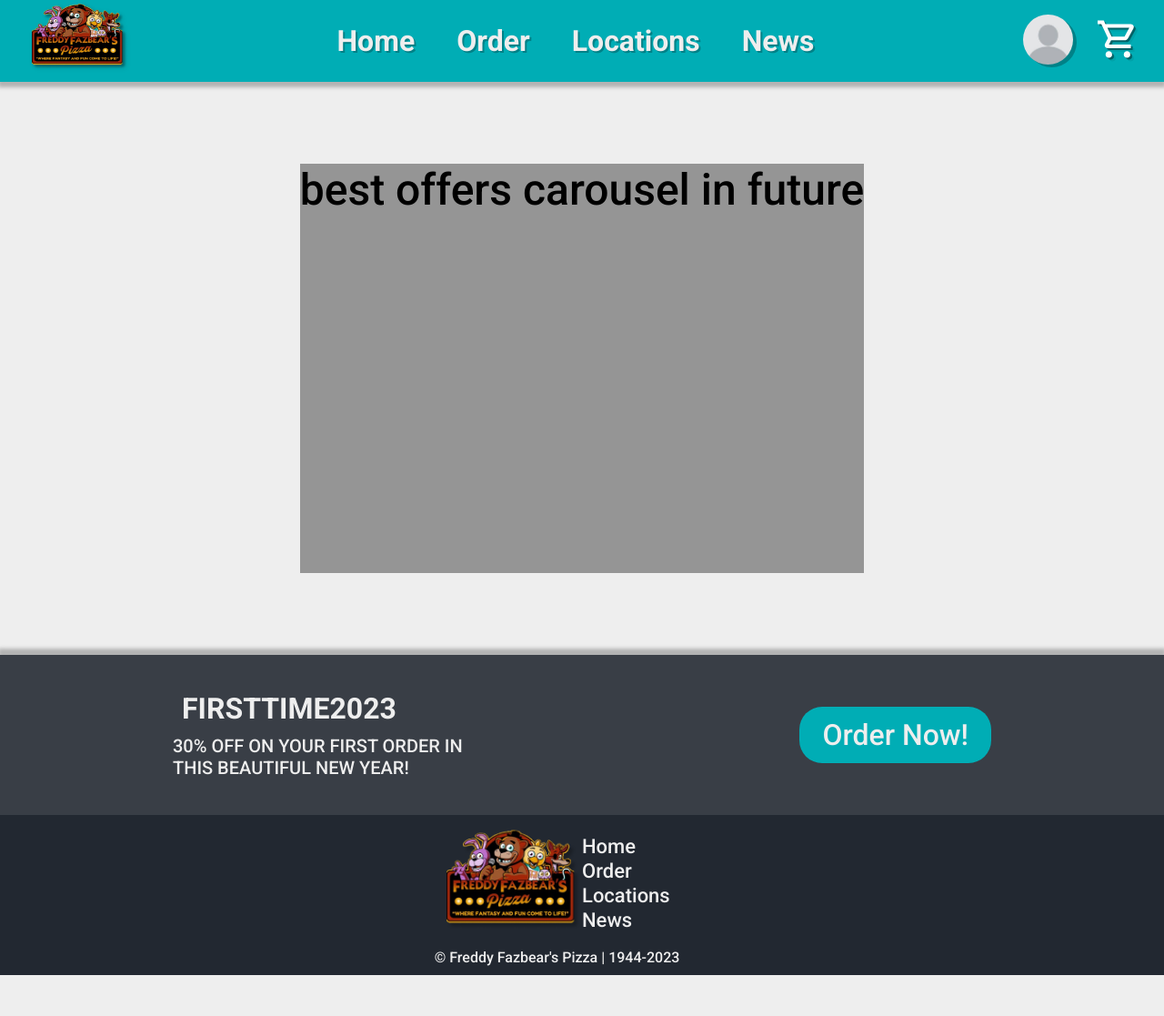
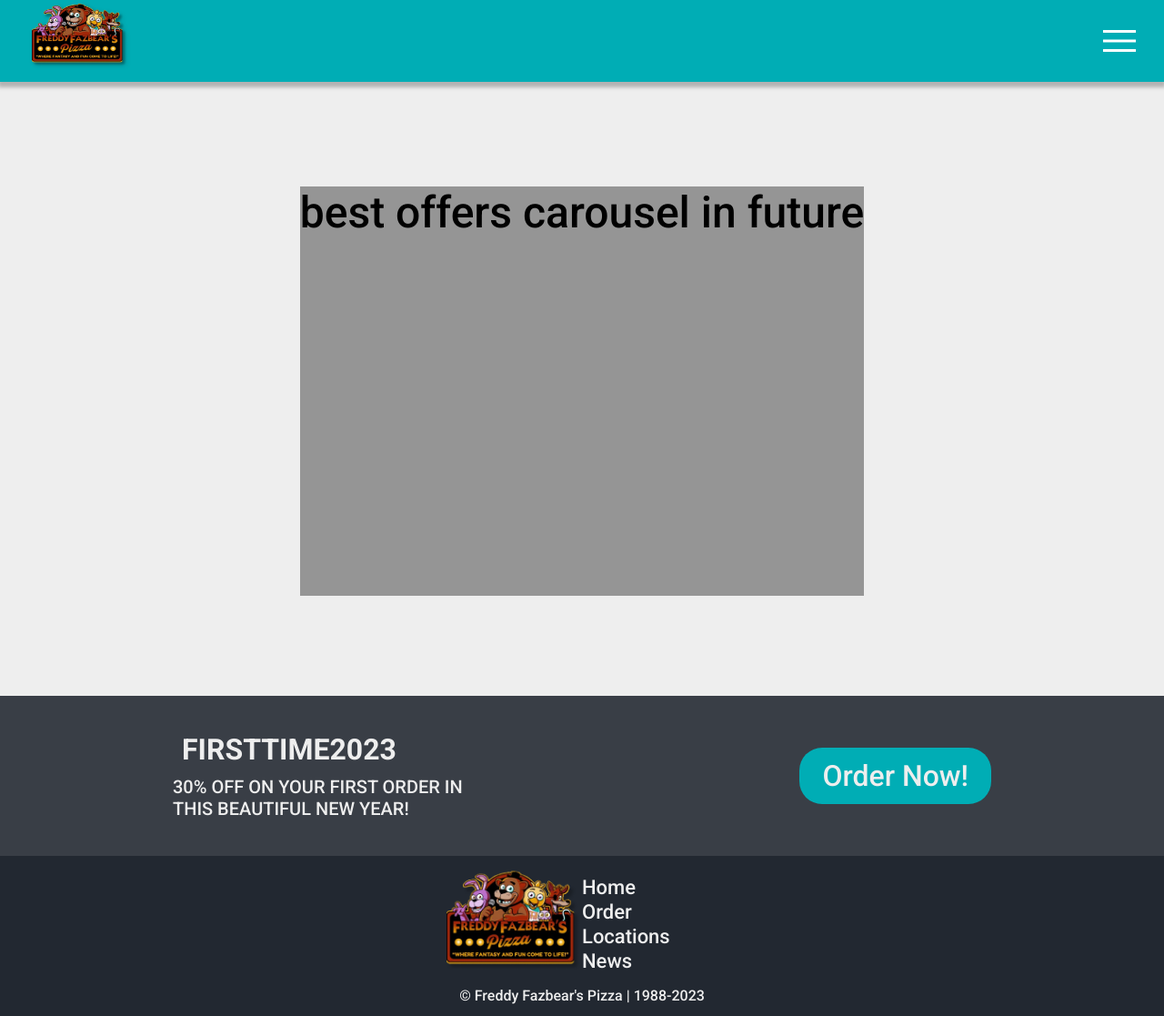
Before and after one commit to qvarkk/freddy-fazbear-pizza-website, a PHP site: page /OLD/index.php in a window 1280 px wide. Shown: the whole page at 91% size. Before the commit the page ends 1072 px from the top, so only its background shows below. Run offline with PHP 8.4, Linux system fonts and the light colour scheme; data that the repository does not hold is empty.

Commit message:
Resposive layout

```diff
--- a/OLD/index.php
+++ /dev/null
@@ -1,66 +0,0 @@
-<!DOCTYPE html>
-<html lang="en">
-<head>
-  <meta charset="UTF-8">
-  <meta http-equiv="X-UA-Compatible" content="IE=edge">
-  <meta name="viewport" content="width=device-width, initial-scale=1.0">
-  <link rel="stylesheet" href="./style.css">
-  <link rel="shortcut icon" href="favicon.ico" type="image/x-icon">
-  <script src="./main.js" defer></script>
-  <title>Freddy Fazbear Pizza</title>
-</head>
-<body>
-  <header class="header">
-    <div class="header-left-side">
-      <img class="header-logo" src="./img/logo.png">
-    </div>
-    <nav class="header-center">
-      <a class="header-home" href="">Home</a>
-      <a class="header-order" href="">Order</a>
-      <a class="header-locations" href="">Locations</a>
-      <a class="header-news" href="">News</a>
-    </nav>
-
-     <div class="header-right-side">
-       <div class="header-profile">
-         <img class="header-pfp" id="headerMenuBtn" src="./img/default-pfp.jpg" alt="Profile picture">
-         <div class="header-pf-menu inactive" id="headerMenu">
-           <a class="header-pf-profile" href="">Profile</a>
-          <a class="header-pf-settings" href="">Settings</a>
-           <a class="header-pf-logout" href="">Log Out</a>
-         </div>
-       </div>
-       <a class="header-cart" href="">
-         <img class="header-cart" src="./img/icons/shopping-cart.svg" alt="Cart">
-       </a>
-     </div>
-  </header>
-
-  <main class="main">
-    <div class="carousel-container">
-      <div class="carousel-filler">best offers carousel in future</div>
-    </div>
-    <div class="promo-filler">
-      <div class="promo-container">
-        <div class="promo-texts">
-          <p class="promo-code">FIRSTTIME2023</p>
-          <p class="promo-desc">30% OFF ON YOUR FIRST ORDER IN THIS BEAUTIFUL NEW YEAR!</p>
-        </div>
-        <button class="promo-button">Order Now!</button>
-      </div>
-    </div>
-  </main>
-  <footer class="footer">
-    <div class="footer-container">
-      <img class="footer-logo" src="./img/logo.png">
-      <nav class="footer-nav">
-        <a class="footer-home" href="">Home</a>
-        <a class="footer-order" href="">Order</a>
-        <a class="footer-locations" href="">Locations</a>
-        <a class="footer-news" href="">News</a>
-      </nav>
-      <p class="footer-copy">&copy; Freddy Fazbear's Pizza | 1944-2023</p>
-    </div>
-  </footer>
-</body>
-</html>
--- a/OLD/main.js
+++ /dev/null
@@ -1,5 +0,0 @@
-let headerMenu = document.querySelector('#headerMenu');
-let headerMenuBtn = document.querySelector('#headerMenuBtn');
-headerMenuBtn.addEventListener('click', () => {
-  headerMenu.classList.toggle('inactive');
-});
--- a/OLD/style.css
+++ /dev/null
@@ -1,243 +0,0 @@
-@import url('https://fonts.googleapis.com/css2?family=Roboto:ital,wght@0,300;0,500;0,700;0,900;1,500&display=swap');
-
-*, *::before, *::after {
-  margin: 0;
-  padding: 0;
-  box-sizing: border-box;
-  font-family: 'Roboto', sans-serif;
-}
-
-a {
-  text-decoration: none;
-  color: inherit;
-}
-
-body {
-  margin: 0;
-  background-color: #EEEEEE;
-  /* TO MAKE FOOTER STICK TO THE BOTTOM */
-  /* ADD THESE TO BODY IN EVERY DOCUMENT
-     AND FLEX: 1 TO MAIN IN EVERY DOCUMENT*/
-  display: flex;
-  flex-direction: column;
-  min-height: 100vh;
-}
-
-.header {
-  height: 90px;
-  background-color: #00ADB5;
-  display: flex;
-  justify-content: space-between;
-  box-shadow: 0 4px 4px 2px rgba(0, 0, 0, .25);
-  padding: 0px 35px 0px 35px;
-  width: 100vw;
-}
-
-.header-center {
-  display: flex;
-  justify-content: space-between;
-  align-items: center;
-  flex: 1;
-  max-width: 525px;
-}
-
-.header-right-side {
-  display: flex;
-  align-items: center;
-  justify-content: space-between;
-  flex: 1;
-  max-width: 120px;
-  gap: 25px;
-}
-
-.header-logo {
-  width: 106px;
-  height: 85px;
-  filter: drop-shadow(2px 2px 2px rgba(0, 0, 0, .25));
-}
-
-.header-home,
-.header-order,
-.header-locations,
-.header-news {
-  color: #EEEEEE;
-  font-size: 32px;
-  font-weight: 700;
-  text-shadow: 2px 2px rgba(0, 0, 0, .25);
-}
-
-.header-profile {
-  position: relative;
-  cursor: pointer;
-}
-
-.header-pf-menu {
-  position: absolute;
-  background-color: #EEEEEE;
-  display: flex;
-  flex-direction: column;
-  padding: 5px 15px 5px 15px;
-  border-radius: 8px;
-  right: 10px;
-  top: 78px;
-  box-shadow: 0 0 3px 0 rgba(0,0,0,.7);
-}
-
-.header-pf-menu::before {
-  content: "";
-  position: absolute;
-  background-color: #EEEEEE;
-  right: 15px;
-  top: 0;
-  border: 10px solid transparent;
-    border-top-color: transparent;
-    border-right-color: transparent;
-    border-bottom-color: transparent;
-    border-left-color: transparent;
-  transform-origin: 0 0;
-  transform: rotate(-45deg);
-  box-shadow: 3px -3px 3px 0 rgba(0,0,0,.2);
-}
-
-.header-pf-profile,
-.header-pf-settings,
-.header-pf-logout {
-  text-align: center;
-  font-size: 22px;
-}
-
-.header-pf-settings {
-  border-top: 1px solid #1717177e;
-  border-bottom: 1px solid #1717177e;
-}
-
-.header-pfp {
-  width: 55px;
-  height: 55px;
-  border-radius: 50%;
-  filter: drop-shadow(4px 3px rgba(0, 0, 0, .25));
-}
-
-.header-cart {
-  filter: drop-shadow(2px 2px rgba(0, 0, 0, .25));
-}
-
-.main {
-  min-width: 100vw;
-  padding-top: 90px;
-  display: flex;
-  flex-direction: column;
-  flex: 1;
-}
-
-.carousel-container {
-  max-width: 1200px;
-  margin: 0  auto;
-}
-
-.carousel-filler {
-  height: 450px;
-  width: 100%;
-  /* background-color: #D9D9D9; */
-  background-color: #959595;
-  text-align: center;
-  font-size: 48px;
-}
-
-.promo-filler {
-  width: 100vw;
-  background-color: #393E46;
-  margin-top: 90px;
-  flex: 1;
-  display: flex;
-  align-items: center;
-  padding: 40px 10px 40px 10px;
-  box-shadow: 0 -5px 4px 2px rgba(0, 0, 0, .25);
-}
-
-.promo-container {
-  max-width: 900px;
-  margin: 0 auto;
-  display: grid;
-  grid-template-columns: 4fr 1fr;
-  justify-items: start;
-}
-
-.promo-texts {
-  flex: 0 1 auto;
-  max-width: 350px;
-  display: flex;
-  flex-direction: column;
-  color: #EEEEEE;
-  gap: 10px;
-}
-
-.promo-code {
-  font-size: 32px;
-  padding-left: 10px;
-  font-weight: 700;
-}
-
-.promo-desc {
-  font-size: 20px;
-}
-
-.promo-button {
-  align-self: center;
-  font-size: 32px;
-  color: #EEEEEE;
-  border: none;
-  background-color: #00ADB5;
-  border-radius: 25px;
-  padding: 12px 25px;
-  white-space: nowrap;
-}
-
-.footer {
-  width: 100vw;
-  background-color: #222831;
-  padding: 10px;
-}
-
-.footer-container {
-  max-width: 400px;
-  margin: 0 auto;
-  display: grid;
-  grid-template: 5fr 1fr / 1fr 1fr;
-  justify-items: center;
-  align-items: center;
-}
-
-.footer-logo {
-  justify-self: end;
-  width: 149px;
-  height: 130px;
-}
-
-.footer-nav {
-  justify-self: start;
-  display: flex;
-  flex-direction: column;
-  align-items: start;
-  gap: 2px;
-}
-
-.footer-home,
-.footer-order,
-.footer-locations,
-.footer-news {
-  color: #EEEEEE;
-  font-size: 22px;
-}
-
-.footer-copy {
-  color: #EEEEEE;
-  font-size: 16px;
-  grid-column: 1 / 4;
-  align-self: end;
-  margin-right: 55px;
-}
-
-.inactive {
-  display: none;
-}
--- a/error.php
+++ b/error.php
@@ -2,3 +2,5 @@
 
 echo "error";
 echo $_POST["error"];
+
+?>
--- a/index.php
+++ b/index.php
@@ -9,14 +9,27 @@
     <link rel="stylesheet" href="./styles/footer.css">
     <link rel="stylesheet" href="./styles/index_main.css">
     <link rel="stylesheet" href="./styles/style.css">
-  <script src="./js/index.js" defer></script>
+    <script src="./js/header.js" defer></script>
     <title>Freddy's &middot; Home</title>
   </head>
   <body>
-  <?php
-  require("./php/header.php");
-  require("./php/index_main.php");
-  require("./php/footer.php");
-  ?>
+    <?php include "./php/header.php" ?>
+
+    <main class="main">
+      <div class="carousel-container">
+        <div class="carousel-filler">best offers carousel in future <?php if ($_POST["first_name"] != "") echo $_POST["first_name"]; ?></div>
+      </div>
+      <div class="promo-filler">
+        <div class="promo-container">
+          <div class="promo-texts">
+            <p class="promo-code">FIRSTTIME2023</p>
+            <p class="promo-desc">30% OFF ON YOUR FIRST ORDER IN THIS BEAUTIFUL NEW YEAR!</p>
+          </div>
+          <button type="button" class="promo-button">Order Now!</button>
+        </div>
+      </div>
+    </main>
+
+    <?php include "./php/footer.php" ?>
   </body>
 </html>
--- a/php/header.php
+++ b/php/header.php
@@ -1,25 +1,23 @@
 <header class="header">
-  <div class="header-left-side">
   <img class="header-logo" src="./img/logo.png">
-  </div>
-  <nav class="header-center">
+  <img id="headerMenuBtn" class="header-menu-icon" src="./img/icons/side-menu.svg" alt="Menu">
+
+  <div id="sidebarMenu" class="header-menu inactive">
+    <div id="blackScreen" class="black-screen"></div>
+
+    <div class="header-sidebar">
+      <img id="sidebarMenuBtn"  class="sidebar-menu-icon" src="./img/icons/side-menu.svg" alt="Menu">
+      <nav class="sidebar-nav">
+        <a class="header-profile" href="#">
+          <p class="sidebar-username">Name</p>
+          <img class="header-pfp" src="./img/default-pfp.jpg" alt="Profile picture">
+        </a>
         <a class="header-home" href="./index.php">Home</a>
         <a class="header-order" href="#">Order</a>
-    <a class="header-locations" href="#">Locations</a>
+        <a class="header-card" href="#">Cart</a>
+        <a class="header-locations" href="#">Places</a>
         <a class="header-news" href="#">News</a>
       </nav>
-
-   <div class="header-right-side">
-     <div class="header-profile">
-       <img class="header-pfp" id="headerMenuBtn" src="./img/default-pfp.jpg" alt="Profile picture">
-       <div class="header-pf-menu inactive" id="headerMenu">
-         <a class="header-pf-profile" href="./register.php">Profile</a>
-        <a class="header-pf-settings" href="#">Settings</a>
-         <a class="header-pf-logout" href="#">Log Out</a>
     </div>
   </div>
-     <a class="header-cart" href="">
-       <img class="header-cart" src="./img/icons/shopping-cart.svg" alt="Cart">
-     </a>
-   </div>
 </header>
--- a/styles/footer.css
+++ b/styles/footer.css
@@ -1,5 +1,5 @@
 .footer {
-  width: 100vw;
+  max-width: 100%;
   background-color: #222831;
   padding: 10px;
 }
@@ -39,6 +39,4 @@
   color: #EEEEEE;
   font-size: 16px;
   grid-column: 1 / 4;
-  align-self: end;
-  margin-right: 55px;
 }
--- a/styles/header.css
+++ b/styles/header.css
@@ -5,86 +5,107 @@
   display: flex;
   justify-content: space-between;
   box-shadow: 0 4px 4px 2px rgba(0, 0, 0, .25);
-  padding: 0px 35px 0px 35px;
-  width: 100vw;
+  padding: 0px 25px 0px 35px;
+  width: 100%;
 }
 
-.header-center {
-  display: flex;
-  justify-content: space-between;
-  align-items: center;
-  flex: 1;
-  max-width: 525px;
+.header-menu-icon {
+  width: 48px;
+  cursor: pointer;
 }
 
-.header-right-side {
+.header-menu {
+  position: absolute;
+  right: 0;
+  top: 0;
+}
+
+.black-screen {
+  position: absolute;
+  right: 0;
+  top: 0;
+  height: 100vh;
+  width: 100vw;
+  background-color: #00000067;
+  z-index: 8;
+}
+
+.header-sidebar {
+  position: absolute;
+  right: 0;
+  top: 0;
+  padding: 20px 25px;
+  height: 100vh;
+  background-color: #00ADB5;
+  z-index: 10;
   display: flex;
-  align-items: center;
+  flex-direction: column;
+  align-items: end;
+  gap: 40px;
+}
+
+.sidebar-menu-icon {
+  cursor: pointer;
+  height: 48px;
+}
+
+.sidebar-nav {
+  display: flex;
+  flex-direction: column;
   justify-content: space-between;
+  align-items: end;
   flex: 1;
-  max-width: 120px;
-  gap: 25px;
+  gap: 20px;
+  z-index: 10;
+  max-height: 300px;
+  min-width: 170px;
 }
 
 .header-logo {
   width: 106px;
-  height: 85px;
+  height: 82px;
   filter: drop-shadow(2px 2px 2px rgba(0, 0, 0, .25));
 }
 
 .header-home,
 .header-order,
+.header-card,
 .header-locations,
 .header-news {
   color: #EEEEEE;
-  font-size: 32px;
+  font-size: 28px;
+  font-weight: 700;
+  text-shadow: 2px 2px rgba(0, 0, 0, .25);
+  padding: 5px;
+  border-radius: 5px;
+}
+
+.header-home:hover,
+.header-order:hover,
+.header-card:hover,
+.header-locations:hover,
+.header-news:hover {
+  background-color: #00000033;
+}
+
+.sidebar-username {
+  color: #EEEEEE;
+  font-size: 24px;
   font-weight: 700;
   text-shadow: 2px 2px rgba(0, 0, 0, .25);
 }
 
 .header-profile {
-  position: relative;
   cursor: pointer;
+  padding: 10px;
+  border-radius: 5px;
+  display: flex;
+  align-items: center;
+  gap: 10px;
 }
 
-.header-pf-menu {
-  position: absolute;
-  background-color: #EEEEEE;
-  display: flex;
-  flex-direction: column;
-  padding: 5px 15px 5px 15px;
-  border-radius: 8px;
-  right: 10px;
-  top: 78px;
-  box-shadow: 0 0 3px 0 rgba(0,0,0,.7);
-}
-
-.header-pf-menu::before {
-  content: "";
-  position: absolute;
-  background-color: #EEEEEE;
-  right: 15px;
-  top: 0;
-  border: 10px solid transparent;
-    border-top-color: transparent;
-    border-right-color: transparent;
-    border-bottom-color: transparent;
-    border-left-color: transparent;
-  transform-origin: 0 0;
-  transform: rotate(-45deg);
-  box-shadow: 3px -3px 3px 0 rgba(0,0,0,.2);
-}
-
-.header-pf-profile,
-.header-pf-settings,
-.header-pf-logout {
-  text-align: center;
-  font-size: 22px;
-}
-
-.header-pf-settings {
-  border-top: 1px solid #1717177e;
-  border-bottom: 1px solid #1717177e;
+.header-profile:hover {
+  background-color: #00000033;
 }
 
 .header-pfp {
@@ -93,3 +114,7 @@
   border-radius: 50%;
   filter: drop-shadow(4px 3px rgba(0, 0, 0, .25));
 }
+
+@media (max-width: 300px) {
+
+}
--- a/styles/index_main.css
+++ b/styles/index_main.css
@@ -1,5 +1,5 @@
 .main {
-  min-width: 100vw;
+  max-width: 100%;
   padding-top: 90px;
   display: flex;
   flex-direction: column;
@@ -8,6 +8,7 @@
 .carousel-container {
   max-width: 1200px;
   margin: 0  auto;
+  padding: 20px;
 }
 
 .carousel-filler {
```
Also changed, not shown: other parts of styles/index_main.css (+38 -2 lines), js/header.js (+13 -2 lines), php/index_main.php (deleted, +0 -14 lines), php/register_main.php (deleted, +0 -19 lines), register.php (+23 -6 lines), styles/register_main.css (+14 -1 lines), img/icons/side-menu.svg (added), js/index.js (added). Lines whose indentation alone changed are shown as unchanged.
